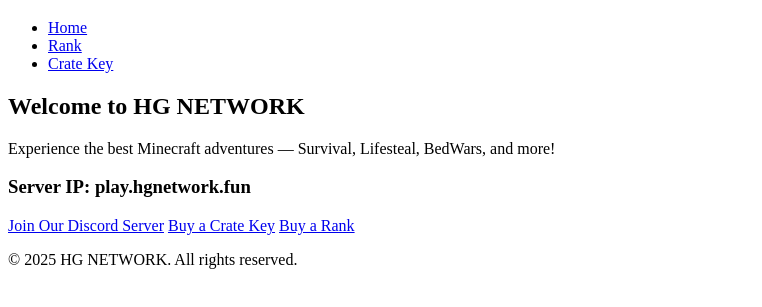
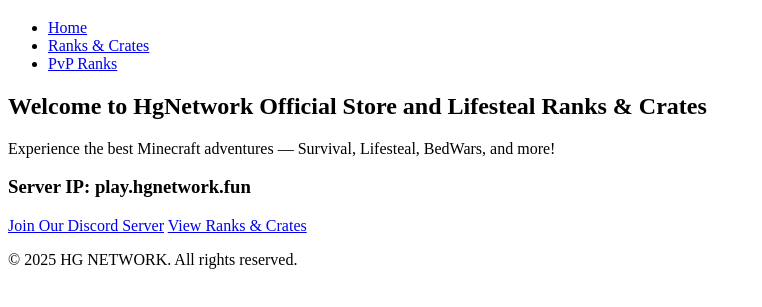
Before and after one commit to hemantgamerzyt-byte/hgnetworkSTORE, a plain HTML site: page index.html in a window 1280 px wide. Shown: the part 61-368 px from the top of the page, without its empty margins (0-762 px from the left). Drawn offline with Linux system fonts and the light colour scheme.

Commit message:
Update index.html

```diff
--- a/index.html
+++ b/index.html
@@ -14,15 +14,15 @@
         <nav>
             <ul>
                 <li><a href="index.html" class="active">Home</a></li>
-                <li><a href="rank.html">Rank</a></li>
-                <li><a href="cratekey.html">Crate Key</a></li>
+                <li><a href="store.html">Ranks & Crates</a></li>
+                <li><a href="pvp.html">PvP Ranks</a></li>
             </ul>
         </nav>
     </header>
 
     <main>
         <section class="hero">
-            <h2>Welcome to HG NETWORK</h2>
+            <h2>Welcome to HgNetwork Official Store and Lifesteal Ranks & Crates</h2>
             <p>Experience the best Minecraft adventures — Survival, Lifesteal, BedWars, and more!</p>
 
             <div class="server-info">
@@ -30,8 +30,7 @@
 
                 <div class="button-group">
                     <a href="https://discord.gg/YS5B28JNJQ" target="_blank" class="btn discord">Join Our Discord Server</a>
-                    <a href="cratekey.html" class="btn-buy">Buy a Crate Key</a>
-                    <a href="rank.html" class="btn-buy">Buy a Rank</a>
+                    <a href="store.html" class="btn-buy">View Ranks & Crates</a>
                 </div>
             </div>
         </section>
```
